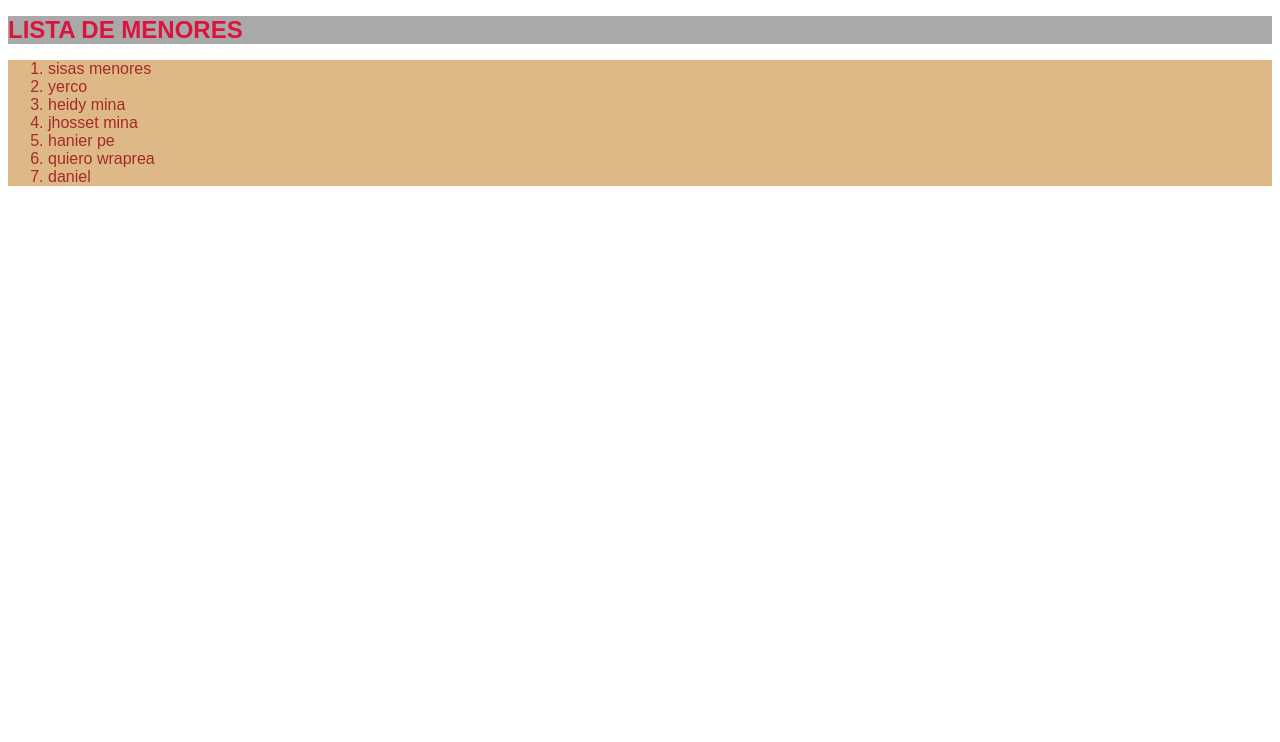
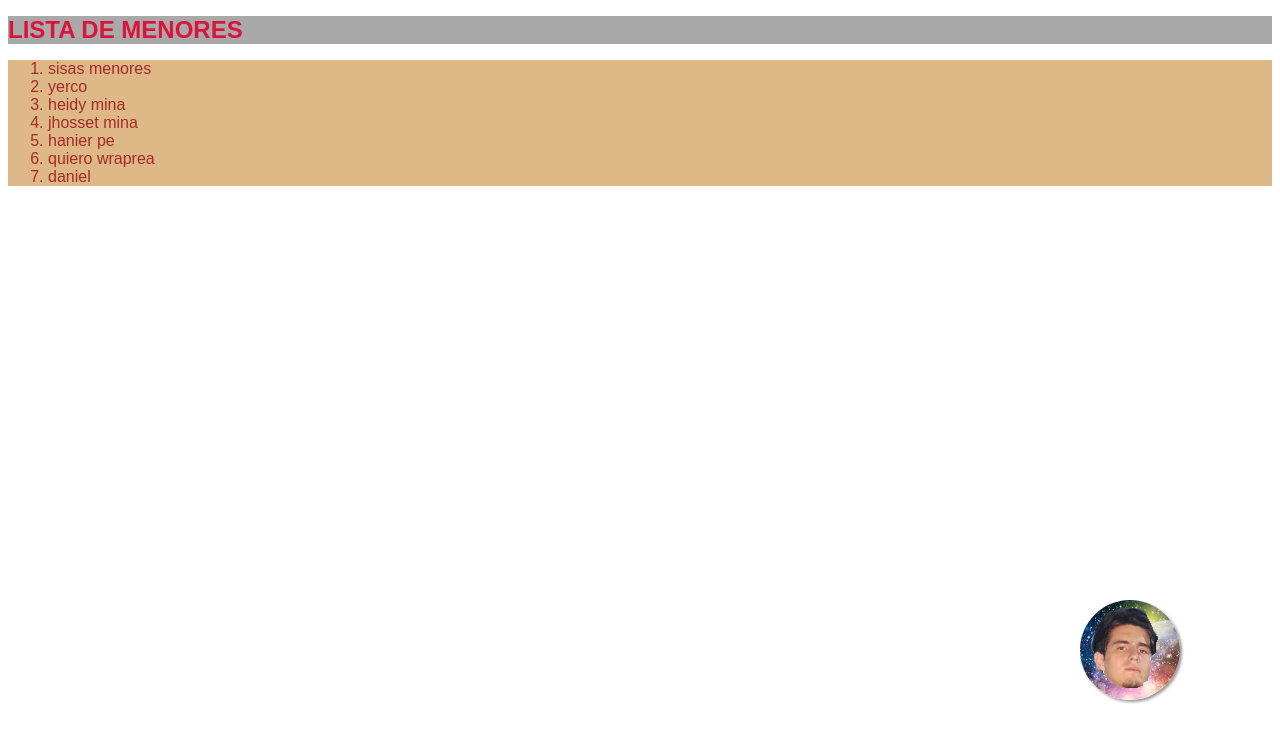
Before and after one commit to hiderbrandon/PENE-LIQUIDO, a plain HTML site: page index.html in a window 1280 px wide. Drawn offline with Linux system fonts and the light colour scheme.

Commit message:
Jerco's button added

```diff
--- a/css/style.css
+++ b/css/style.css
@@ -15,3 +15,22 @@
     background-color: darkgrey;
 
 }
+
+
+.float{
+    background-image: url('/img/universe.jpg');
+    position:fixed;
+    background-size: cover;
+	width:100px;
+	height:100px;
+	bottom:100px;
+    right: 100px;
+	color:#FFF;
+	border-radius:50px;
+	text-align:center;
+	box-shadow: 2px 2px 3px #999;
+}
+
+.my-float{
+	margin-top:22px;
+}
--- a/index.html
+++ b/index.html
@@ -20,6 +20,8 @@
 
     </ol>
 
+    <a href="https://api.whatsapp.com/send?phone=[+57][3136772414]" ><img class="float" src="/img/jerco.png" alt="imagenjerco"></a>
+
 
 
 
```
Also changed, not shown: img/jerco.png (added), img/universe.jpg (added), img/whatsapp.png (added).
